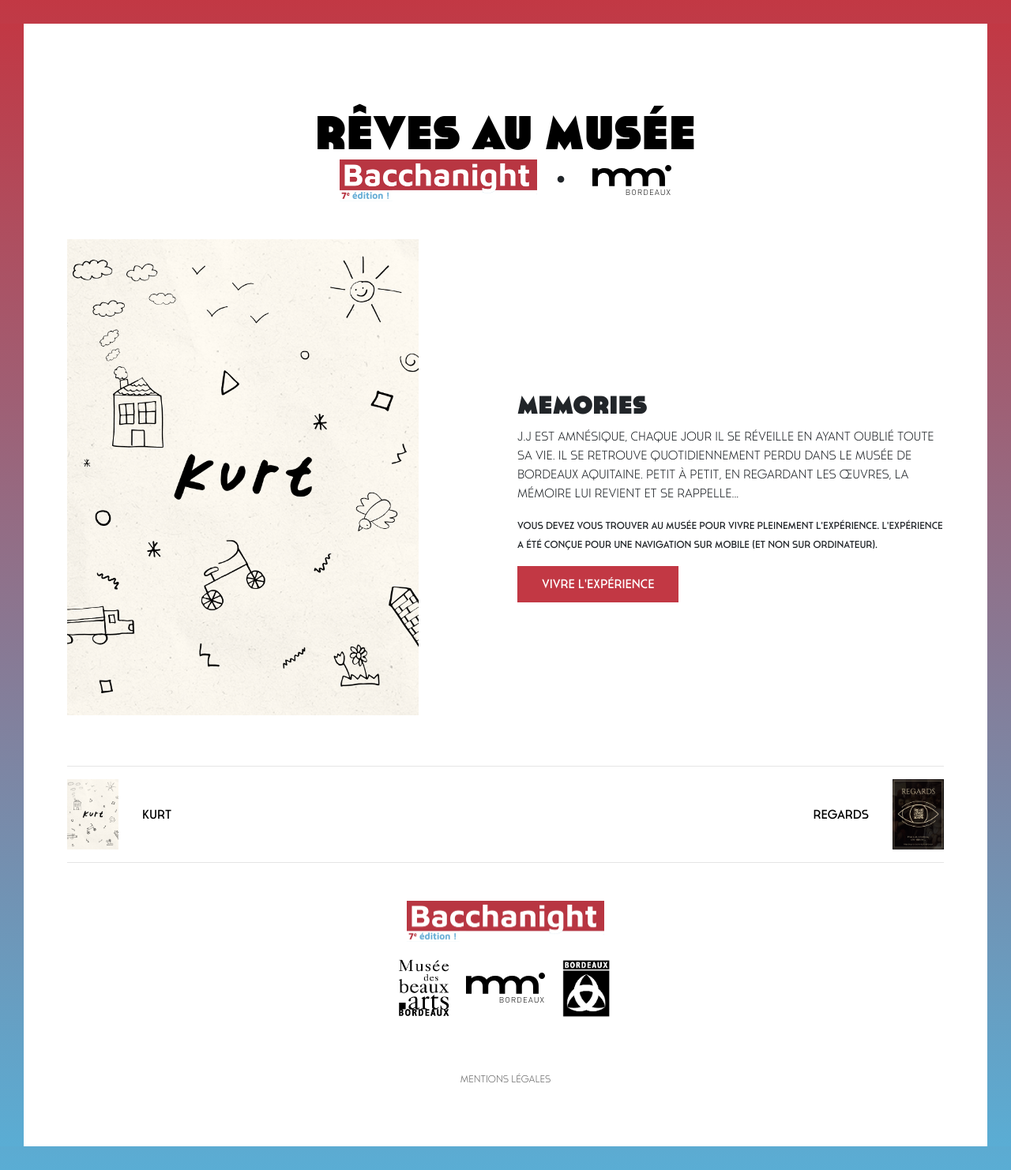
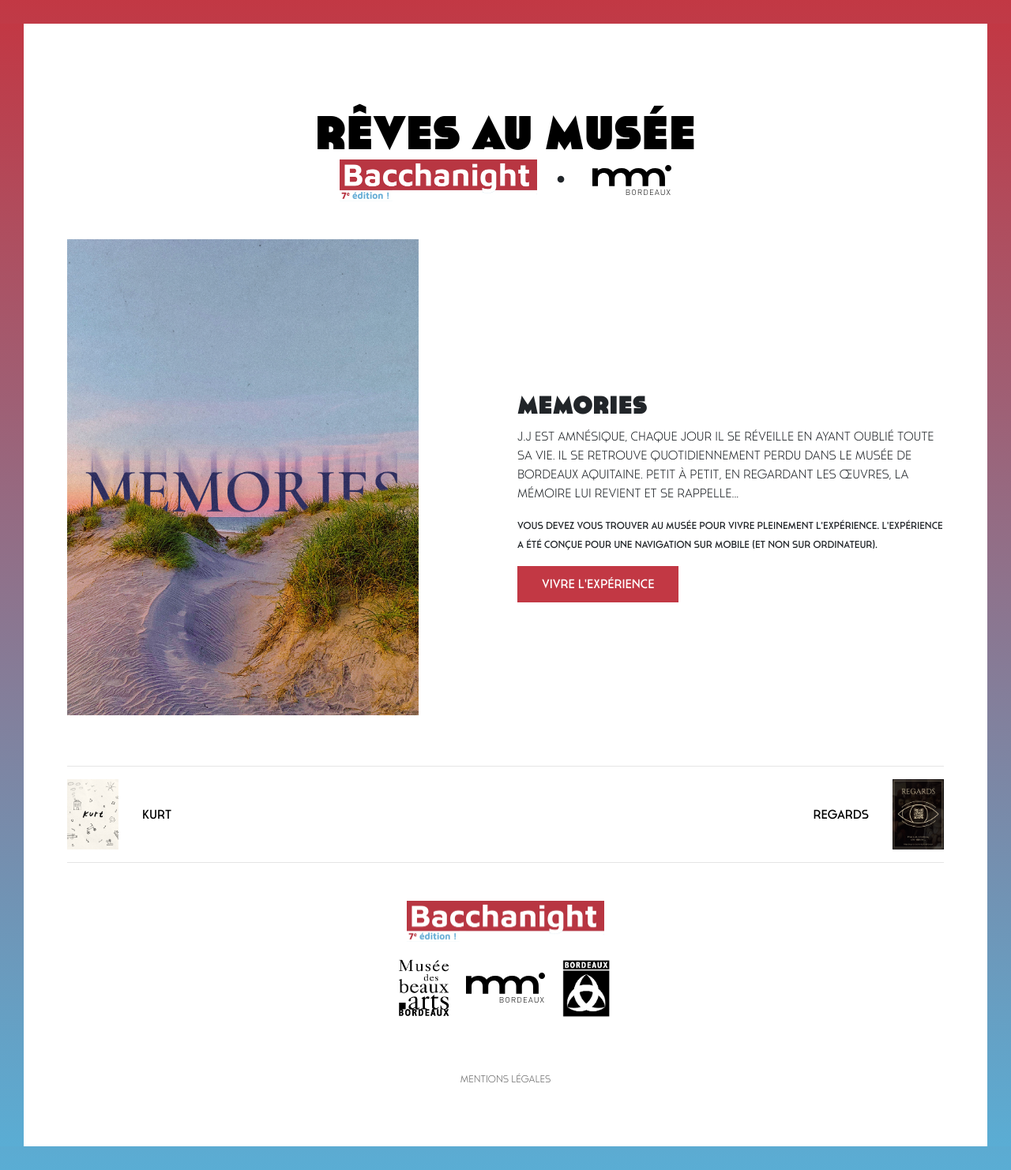
Before and after one commit to mmibordeaux/bacchanight-2022, a Jekyll site: the page built from _experiences/memories.md, in a window 1280 px wide. Shown: the whole page at 79% size. Built offline with Jekyll 4.4.1, drawn with Linux system fonts in a browser that asks for light colours.

Commit message:
Add memories picture

```diff
--- a/_experiences/memories.md
+++ b/_experiences/memories.md
@@ -1,6 +1,6 @@
 ---
 title: Memories
-image: kurt.png
+image: memories.png
 description: >-
     J.J est amnésique, chaque jour il se réveille en ayant oublié toute sa vie. Il se retrouve quotidiennement perdu dans le musée de Bordeaux Aquitaine. Petit à petit, en regardant les œuvres, la mémoire lui revient et se rappelle...
 
```
Also changed, not shown: assets/images/experiences/memories.png (added).
